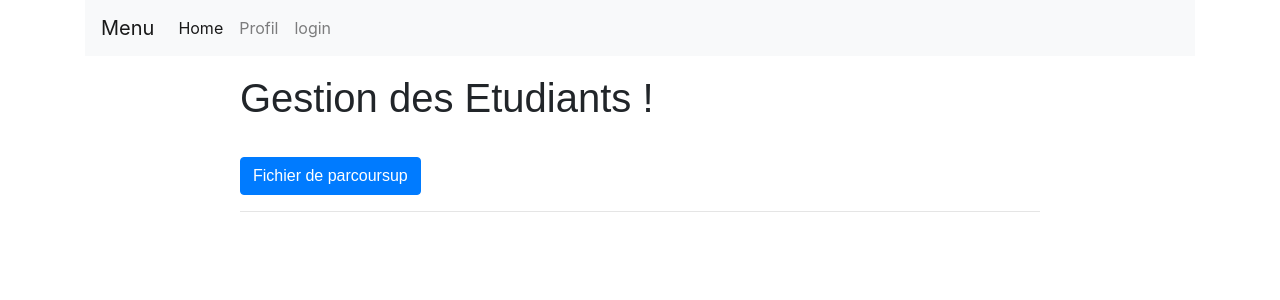
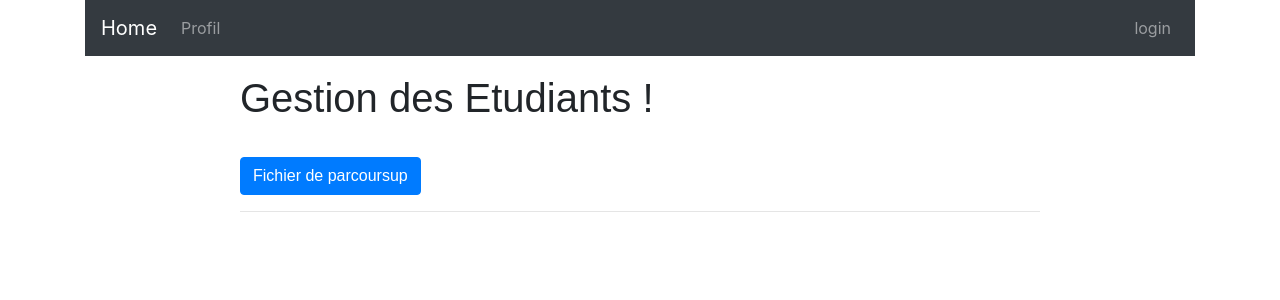
Before and after one commit to KevinKerkhove/ProjetS6, a Symfony app: template templates/home/index.html.twig in a window 1280 px wide. Shown: the top 300 px of the page. Run offline with Twig, Linux system fonts and the light colour scheme; the template is opened without the code that fills it, so the values that code supplies are empty; some libraries are stand-ins or nearby versions.

Commit message:
navbar dark

```diff
--- a/templates/navBar.html.twig
+++ b/templates/navBar.html.twig
@@ -1,13 +1,11 @@
-<nav class="navbar navbar-expand-lg navbar-light bg-light">
-    <a class="navbar-brand" href="#">Menu</a>
+<nav class="navbar navbar-expand-md navbar-dark bg-dark">
+    <a class="navbar-brand" href="{{ path('home') }}">Home</a>
     <button class="navbar-toggler" type="button" data-toggle="collapse" data-target="#navbarNav" aria-controls="navbarNav" aria-expanded="false" aria-label="Toggle navigation">
         <span class="navbar-toggler-icon"></span>
     </button>
-    <div class="collapse navbar-collapse" id="navbarNav">
-        <ul class="navbar-nav">
-            <li class="nav-item active">
-                <a class="nav-link" href="{{ path('home') }}">Home <span class="sr-only">(current)</span></a>
-            </li>
+
+    <div class="navbar-collapse collapse w-100 order-1 order-md-0 dual-collapse2" id="navbarNav">
+        <ul class="navbar-nav mr-auto">
             <li class="nav-item">
                 <a class="nav-link" href="{{ path('home') }}">Profil <span class="sr-only">(current)</span></a>
             </li>
@@ -24,6 +22,11 @@
                     <a class="nav-link" href="{{ path('etudiant_index') }}">Liste des étudiants</a>
                 </li>
             {% endif %}
+        </ul>
+    </div>
+
+    <div class="navbar-collapse collapse w-100 order-3 dual-collapse2">
+        <ul class="navbar-nav ml-auto">
             {% if is_granted('ROLE_USER') %}
                 <li class="nav-item">
                     <a class="nav-link" href="{{ path('app_logout') }}">logout</a>
@@ -33,7 +36,6 @@
                     <a class="nav-link" href="{{ path('app_login') }}">login</a>
                 </li>
             {% endif %}
-
         </ul>
     </div>
 </nav>
```
